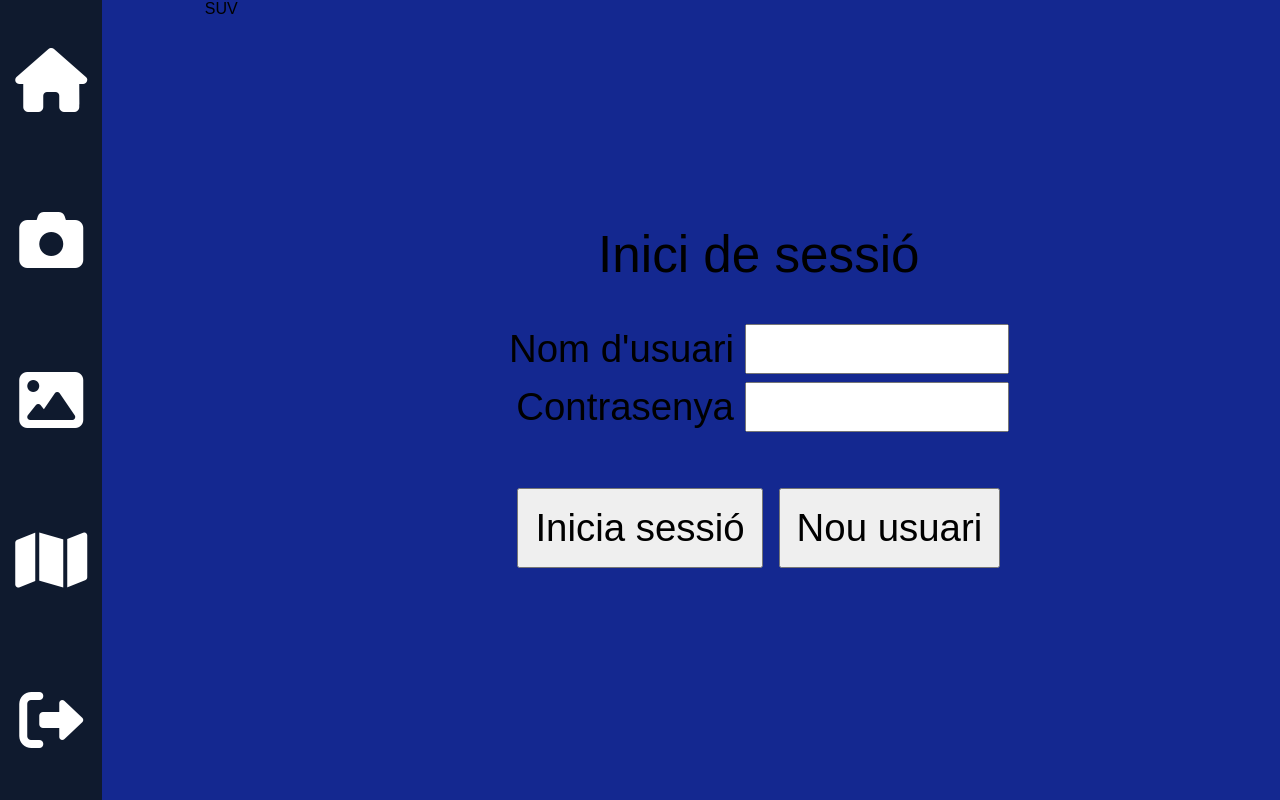
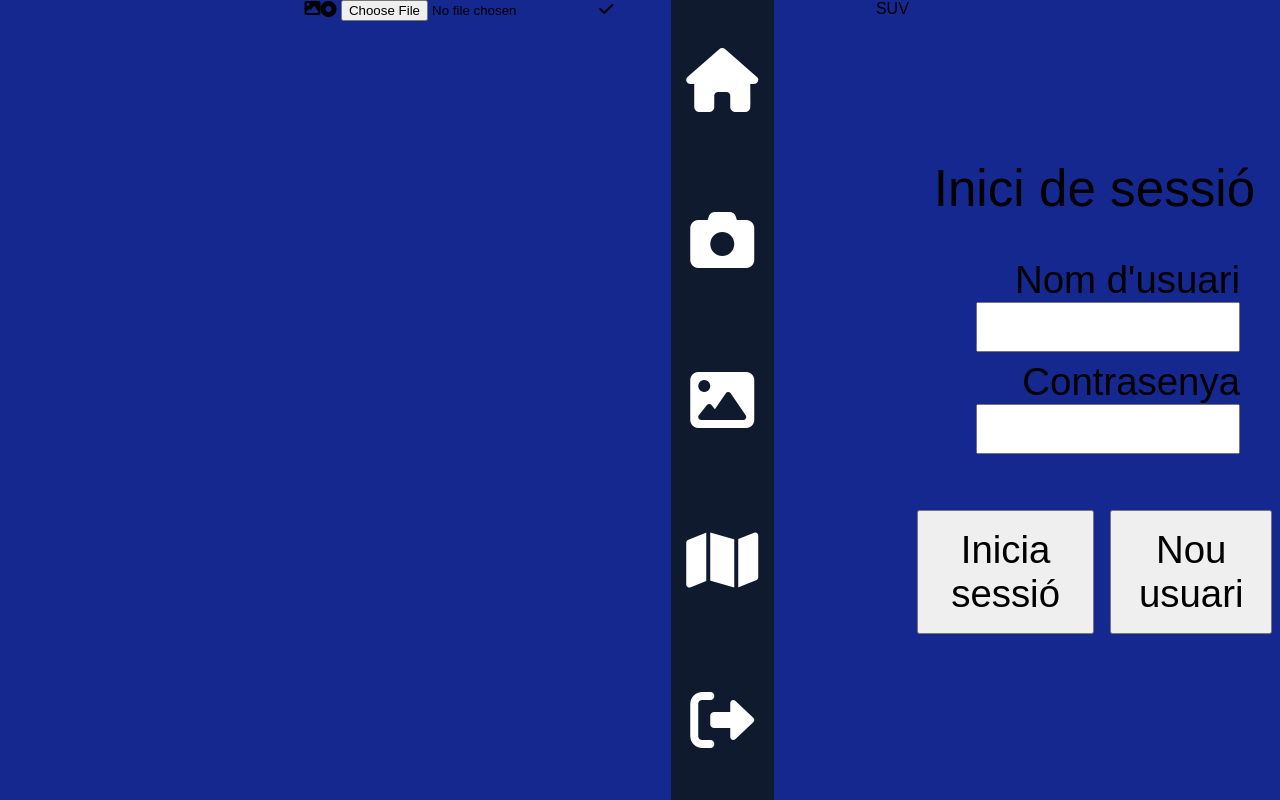
Before and after one commit to Josep23607/webappjosepzaragoza, a plain HTML site: page index.html in a window 1280 px wide. Drawn offline with Linux system fonts and the light colour scheme.

Commit message:
Update index.html

```diff
--- a/index.html
+++ b/index.html
@@ -56,4 +56,21 @@
       <i class="fa-solid fa-right-from-bracket"></i>    <!-- tancar sessió -->
     </div>
   </body>
+  <div id="seccio_2" class="seccio">
+  <div id="div_foto">    <!-- contenidor de la vista prèvia de la foto feta -->
+    <img id="foto">
+    <i id="icona_camera" class="fa-solid fa-image"></i>    <!-- icona que ocupa l'espai quan encara no s'ha fet la foto -->
+  </div>
+  <div id="div_control">    <!-- contenidor dels botons per fer i desar la foto -->
+      <label for="obturador">    <!-- etiqueta auxiliar per ocultar el botó predeterminat -->
+        <i class="fa-solid fa-circle-dot"></i>    <!-- icona del botó per fer la foto -->
+      </label>
+      <input type="file" accept="image/*" id="obturador" capture="camera" /> <!-- element que captura la imatge -->
+      <i id="desa" class="fa-solid fa-check"></i>    <!-- icona del botó per desar la foto -->
+  </div>
+  </div>
+  <canvas id="canvas"></canvas>
+  <div id="div_gran">
+  <img id="foto_gran" />
+  </div>
 </html>
```
